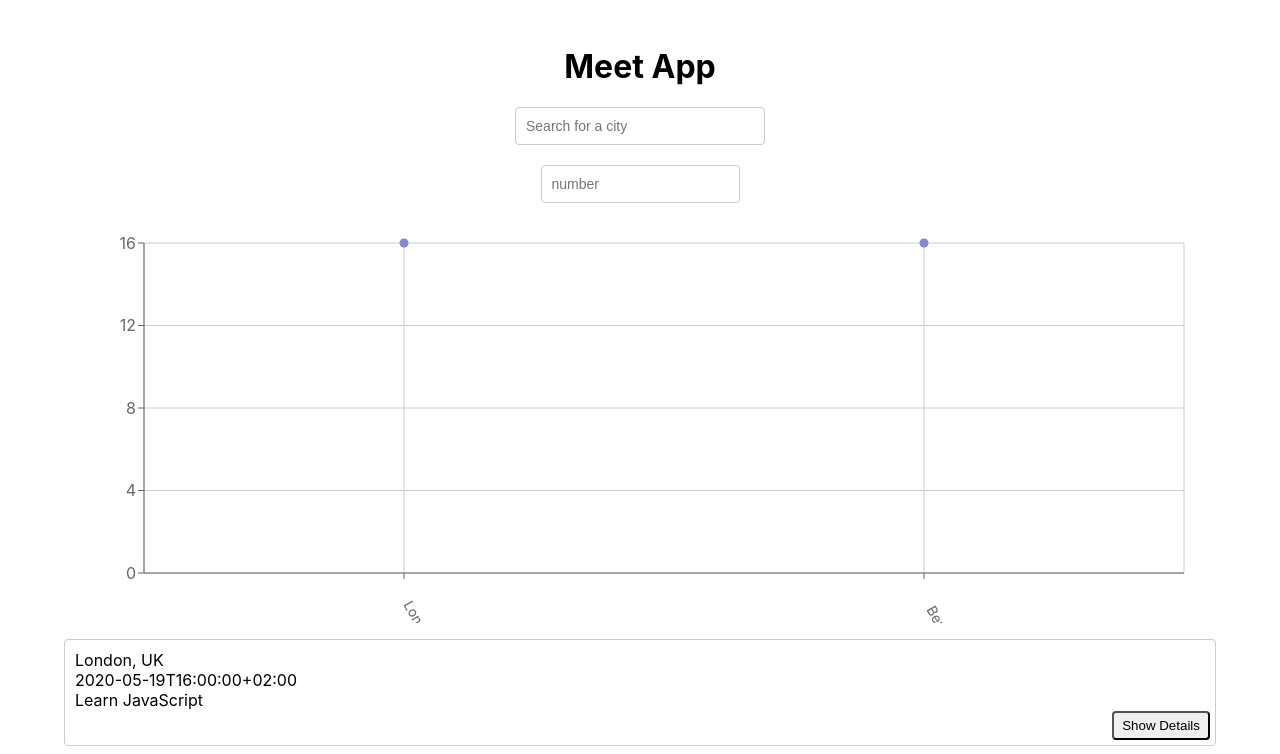
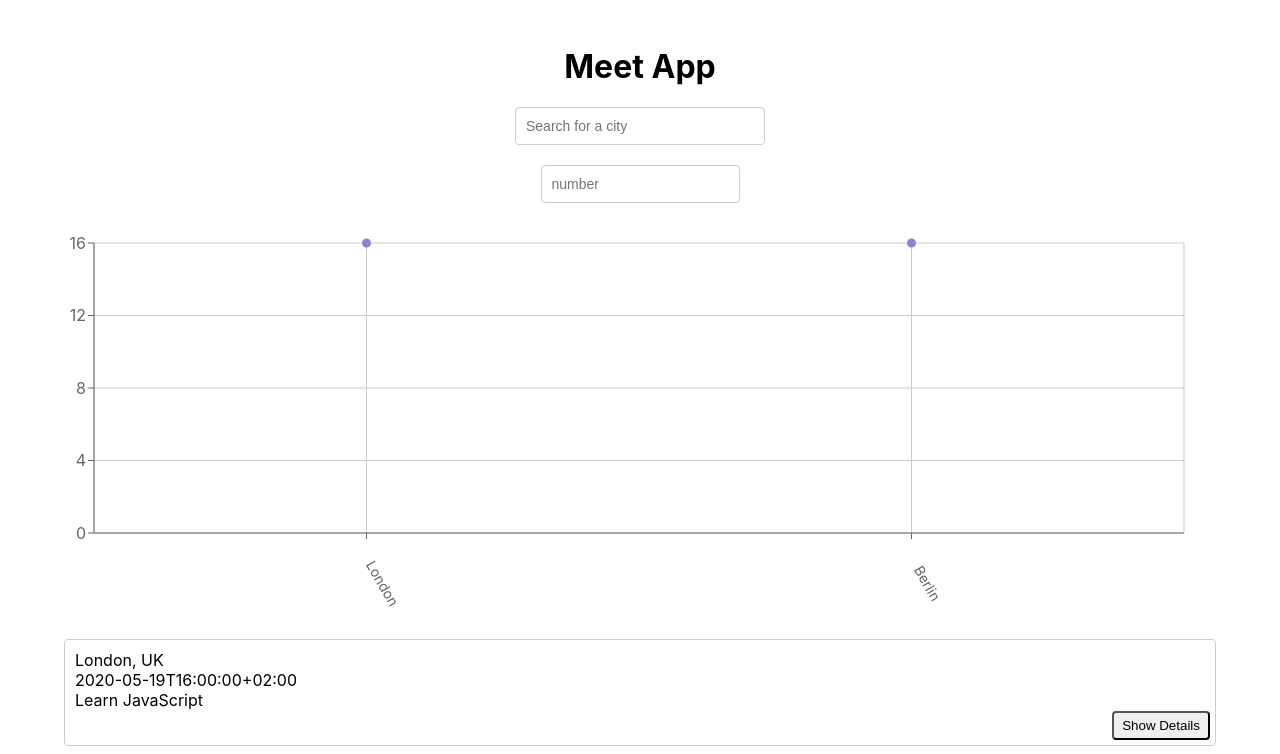
Before and after one commit to Tinkjimmy/meet, a React (Create React App) app: page / in a window 1280 px wide. Shown: the top 754 px of the page. Built offline with nearby package versions, Linux system fonts and the light colour scheme; what atatus-spa would draw is missing.

Commit message:
Update CityEventsChart.js

```diff
--- a/src/components/CityEventsChart.js
+++ b/src/components/CityEventsChart.js
@@ -21,7 +21,7 @@
       const count = events.filter(
         (event) => event.location === location
       ).length;
-      const city = location.split(", ")[0];
+      const city = location.split(/, | - /)[0];
       return { city, count };
     });
     return data;
@@ -32,8 +32,8 @@
         margin={{
           top: 20,
           right: 20,
-          bottom: 20,
-          left: 20,
+          bottom: 60,
+          left: -30,
         }}
       >
         <CartesianGrid />
```
